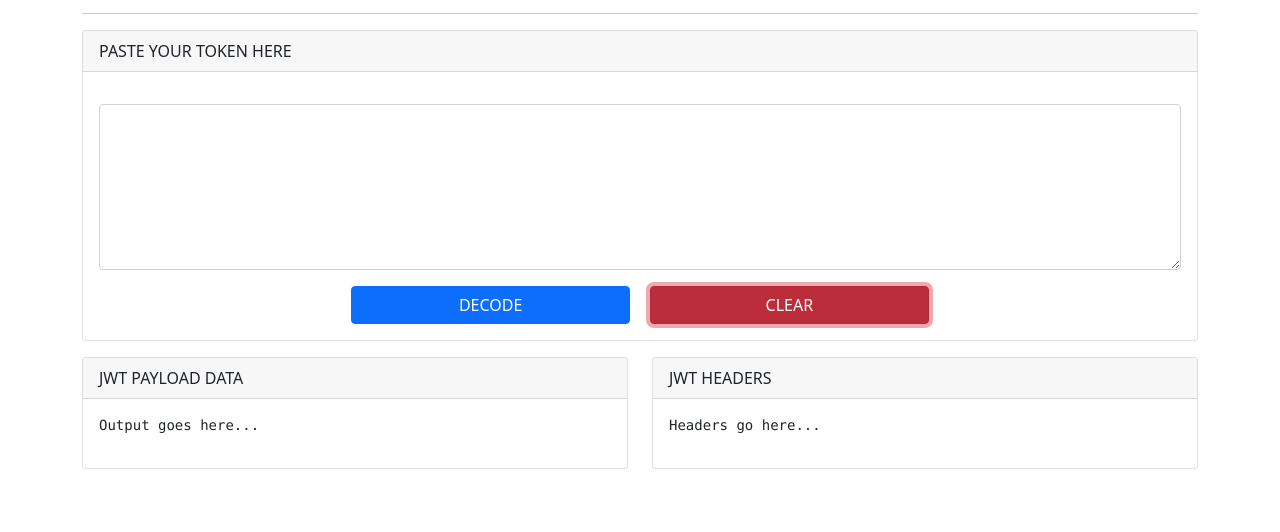
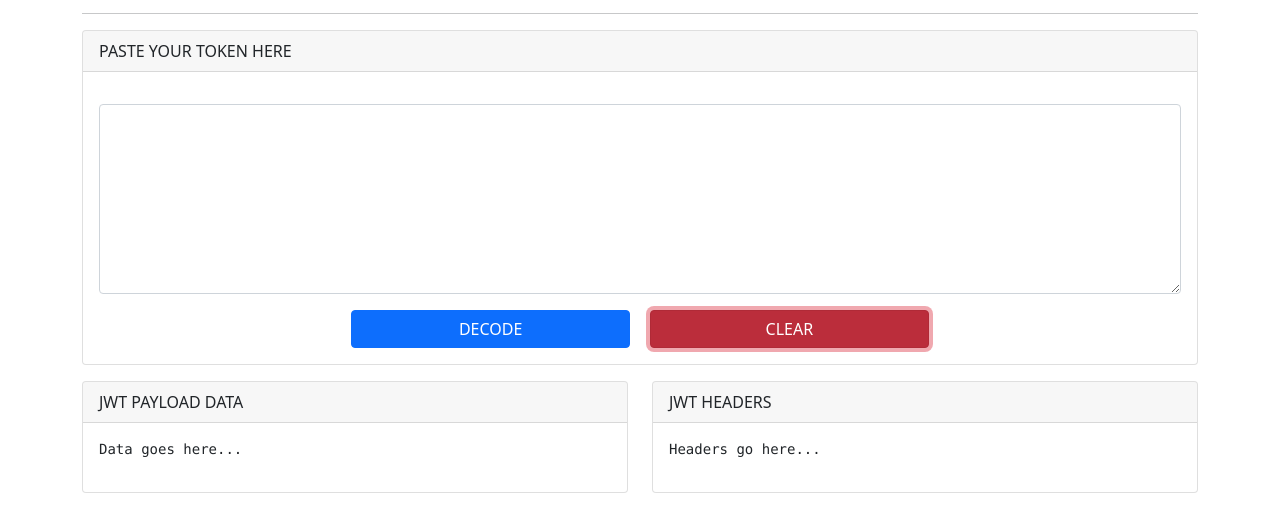
Before and after one commit to raocodes/JWT-Decoder-Client, a website: page client.html in a window 1280 px wide. Both pictures are taken after a click on the button "CLEAR". Shown: the part 124-656 px from the top of the page. Drawn offline with nearby package versions, Linux system fonts and the light colour scheme.

Commit message:
Updated visuals

```diff
--- a/client.html
+++ b/client.html
@@ -32,7 +32,7 @@
         <div class="card h-100">
           <div class="card-header">PASTE YOUR TOKEN HERE</div>
           <div class="card-body">
-            <textarea class="form-control mt-3 mb-3 h-100" id="tokeninput" rows="5"></textarea>
+            <textarea class="form-control mt-3 mb-3 h-100" id="tokeninput" rows="6"></textarea>
           </div>
           <div class="text-center">
             <button type="button" class="btn btn-primary my-3 w-25 me-2 text-center" id="decodejwtbtn">DECODE</button>
--- a/index.js
+++ b/index.js
@@ -38,5 +38,6 @@ decodebutton.addEventListener('click', function () {
 
 clearbutton.addEventListener('click', function () {
     input.value = '';
-    result.textContent = 'Output goes here...';
+    result.textContent = 'Data goes here...';
+    headers.textContent = 'Headers go here...';
 });
```
